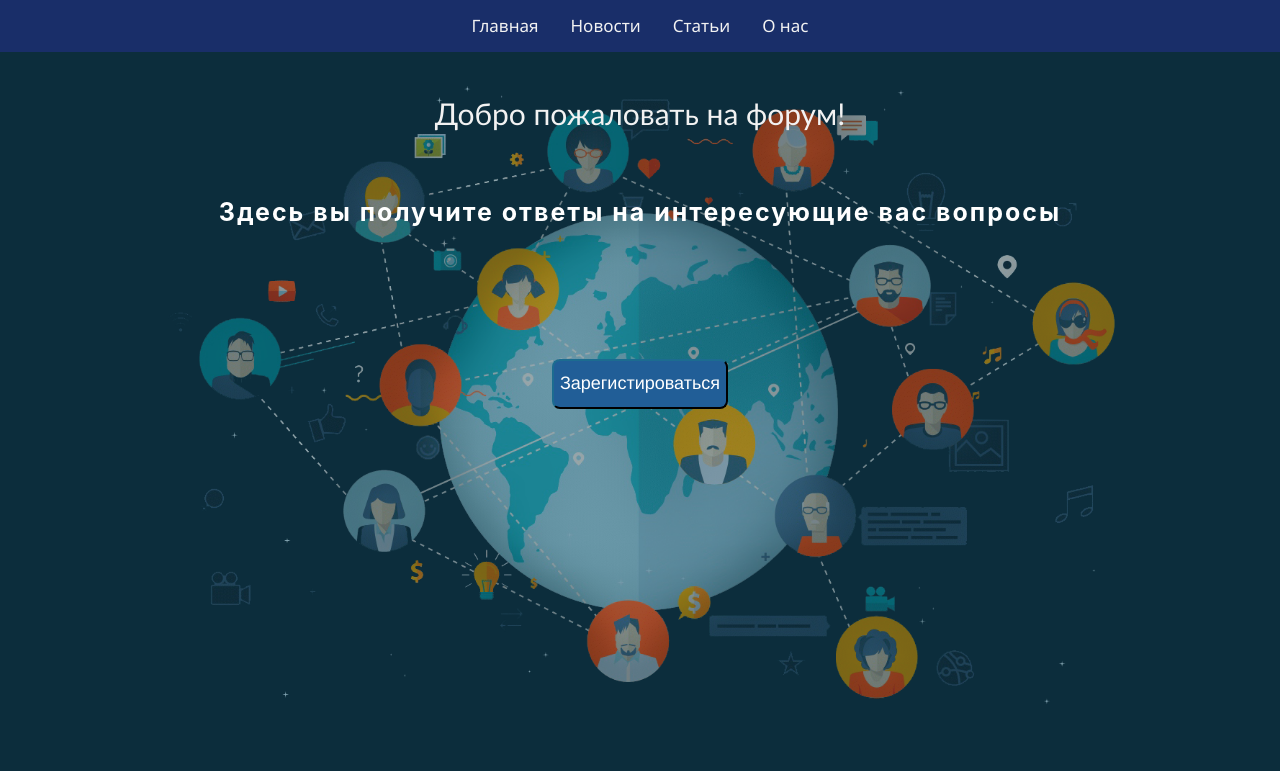
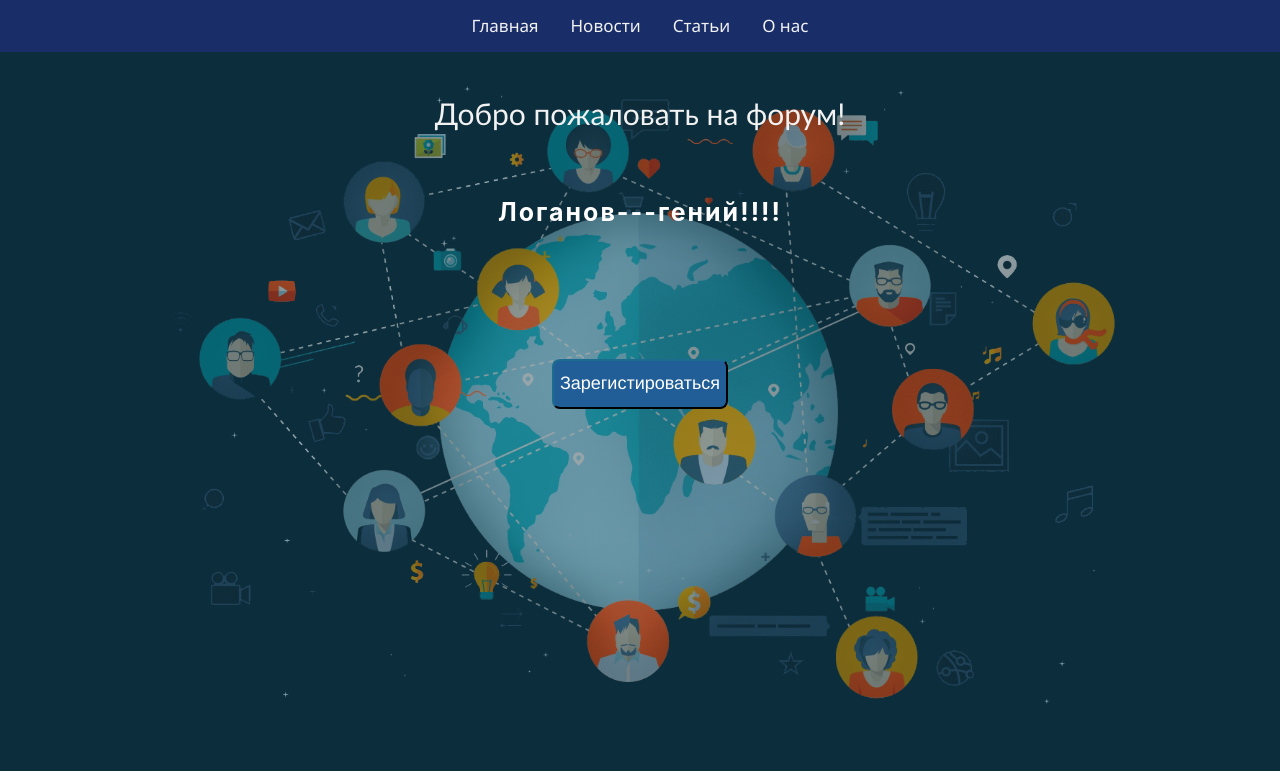
Before and after one commit to PhpGuys/phpProject, a PHP site: page / in a window 1280 px wide. Shown: the part 100-871 px from the top of the page. Run offline with PHP 8.4, Linux system fonts and the light colour scheme; some libraries are stand-ins or nearby versions.

Commit message:
логанов

```diff
--- a/index.php
+++ b/index.php
@@ -5,7 +5,7 @@ include 'header.php';
 <section class="welcome">
     <div class="welcome__title">Добро пожаловать на форум!</div>
     <div class="welcome__descr">
-    Здесь вы получите ответы на интересующие вас вопросы
+    Логанов---гений!!!!
     </div>
     <button onclick="document.location= 'registr.php'" class="welcome__reg">Зарегистироваться</button>
 </section>
```
